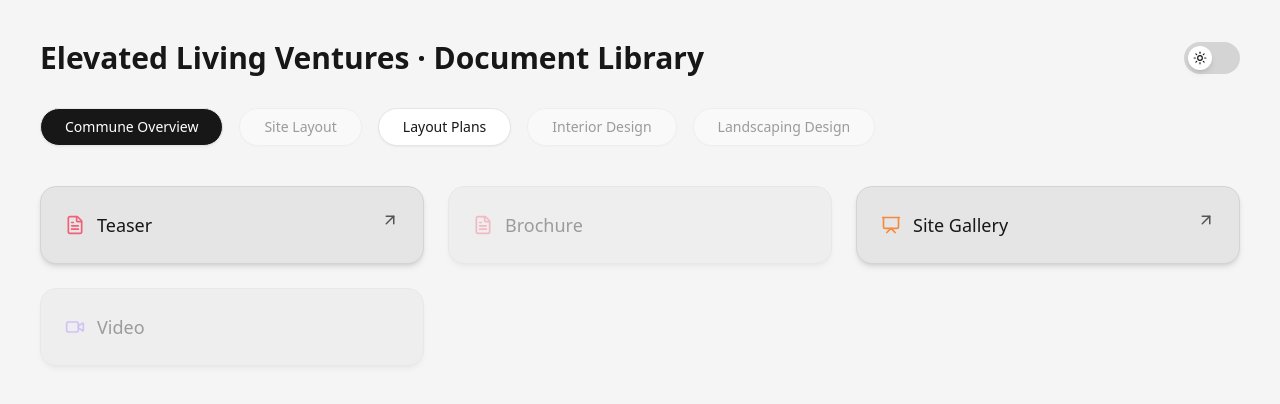
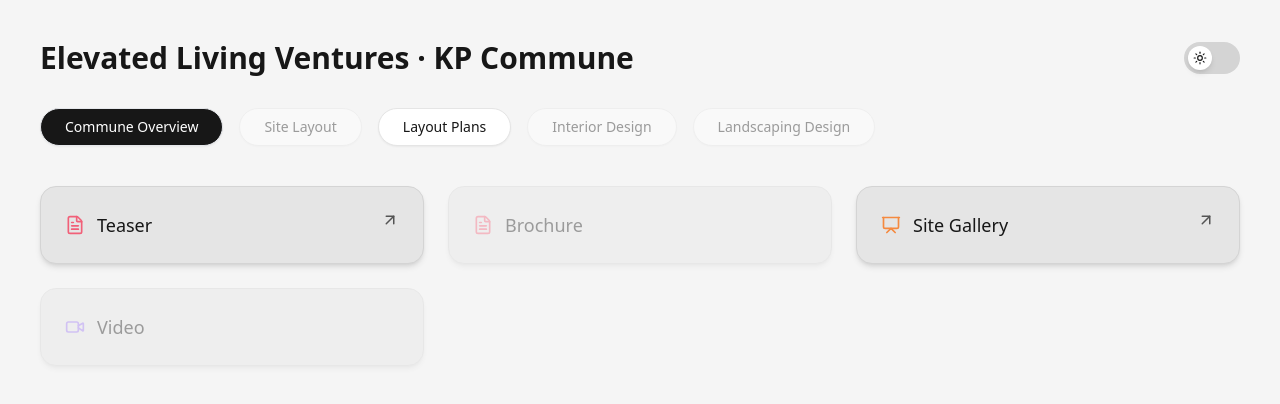
Before and after one commit to xystresorts-dev/elv-intranet, a React (Vite) app: page / in a window 1280 px wide. Shown: the top 404 px of the page. Built offline with nearby package versions, Linux system fonts and the light colour scheme.

Commit message:
Edited title

```diff
--- a/src/App.jsx
+++ b/src/App.jsx
@@ -93,7 +93,7 @@ export default function IntranetUI() {
     >
       <div className="flex items-center justify-between mb-8">
         <h1 className="text-3xl font-semibold">
-          Elevated Living Ventures · Document Library
+          Elevated Living Ventures · KP Commune
         </h1>
 
         <div
```
